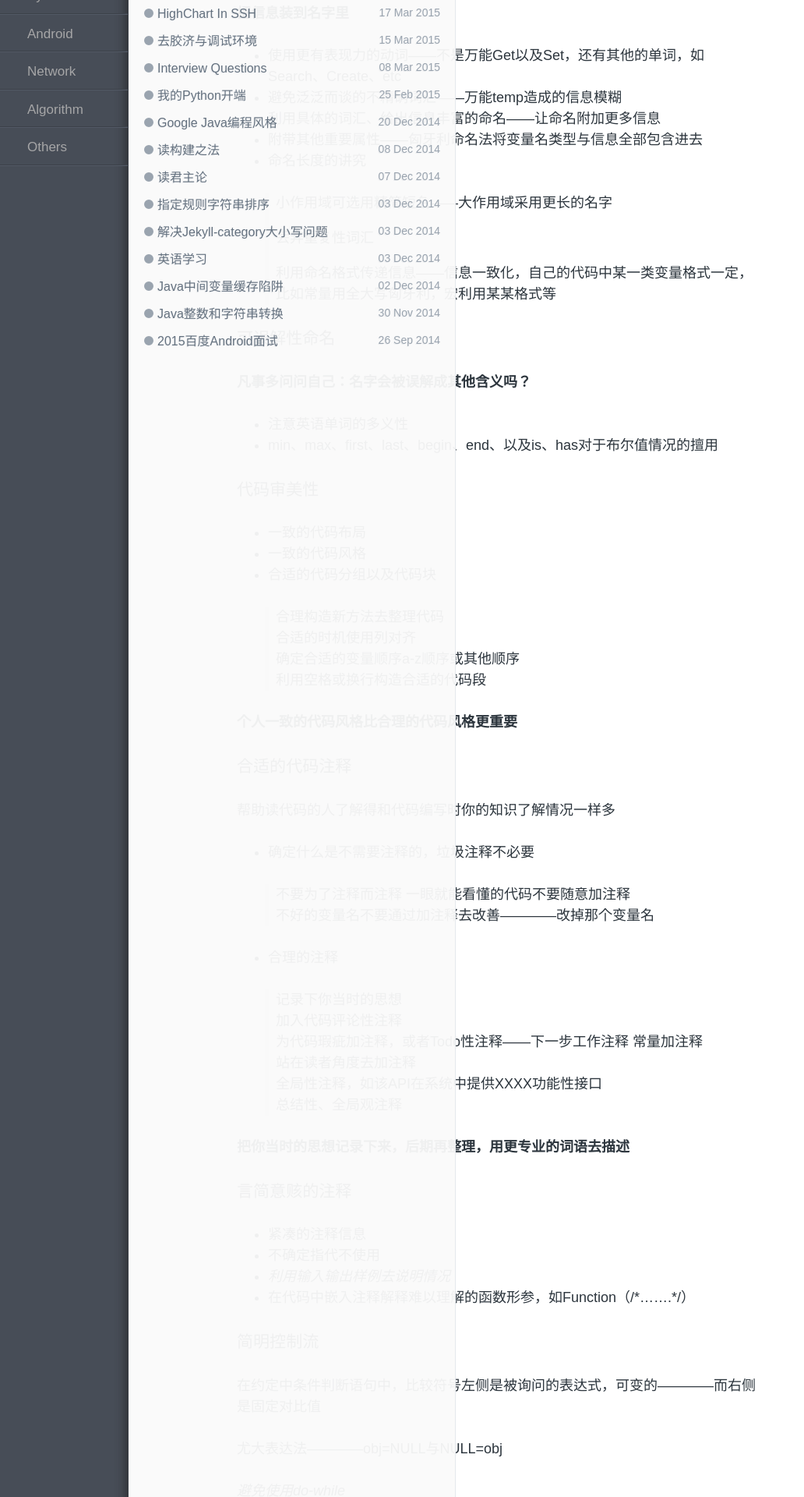
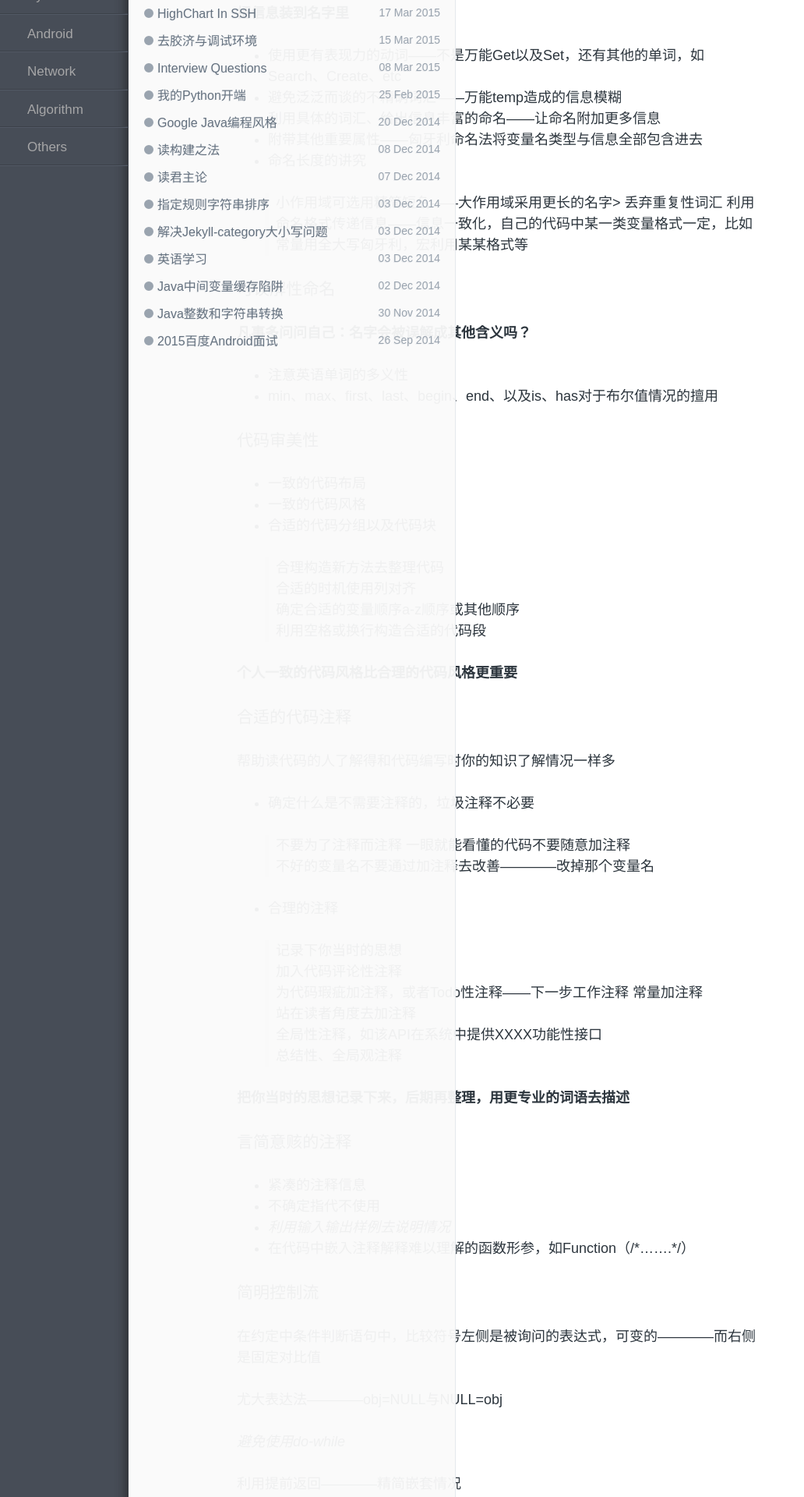
Before and after one commit to enlipan/enlipan.github.io, a Jekyll site: the page built from _posts/2015-4-11-The-Art-of-Readable-Code.md, in a window 1280 px wide. Shown: the part 319-2239 px from the top of the page at 78% size, without its empty margins (0-1032 px from the left). Built offline with Jekyll 4.4.1, drawn with Linux system fonts in a browser that asks for light colours; comment, search, counter and statistics services are not loaded; some of the changed text lies outside the part shown.

Commit message:
updata art of code format

```diff
--- a/_posts/2015-4-11-The-Art-of-Readable-Code.md
+++ b/_posts/2015-4-11-The-Art-of-Readable-Code.md
@@ -18,11 +18,10 @@
 * 附带其他重要属性——匈牙利命名法将变量名类型与信息全部包含进去
 * 命名长度的讲究
 
->小作用域可选用精简短名——大作用域采用更长的名字
->
->丢弃重复性词汇
->
->利用命名格式传递信息——信息一致化，自己的代码中某一类变量格式一定，比如常量用全大写匈牙利，宏利用某某格式等
+> 小作用域可选用精简短名——大作用域采用更长的名字>
+> 丢弃重复性词汇
+> 利用命名格式传递信息——信息一致化，自己的代码中某一类变量格式一定，比如常量用全大写匈牙利，宏利用某某格式等
+
 
 ### 可误解性命名
 
@@ -96,9 +95,13 @@
 * 变量越多，越难跟踪理解其全部动向
 
 > 减少变量
+>
 > > 去除没有价值的临时变量
+> >
 > > 缩小变量作用域———— **让变量对尽可能少的代码行可见**
+> >
 > > 减少控制流中的变量
+>
 > 为了理解更方便，将代码定义后移，增强相关行代码关联程度，不要一次把所有变量在一起定义
 
 ### 子问题抽取
```
